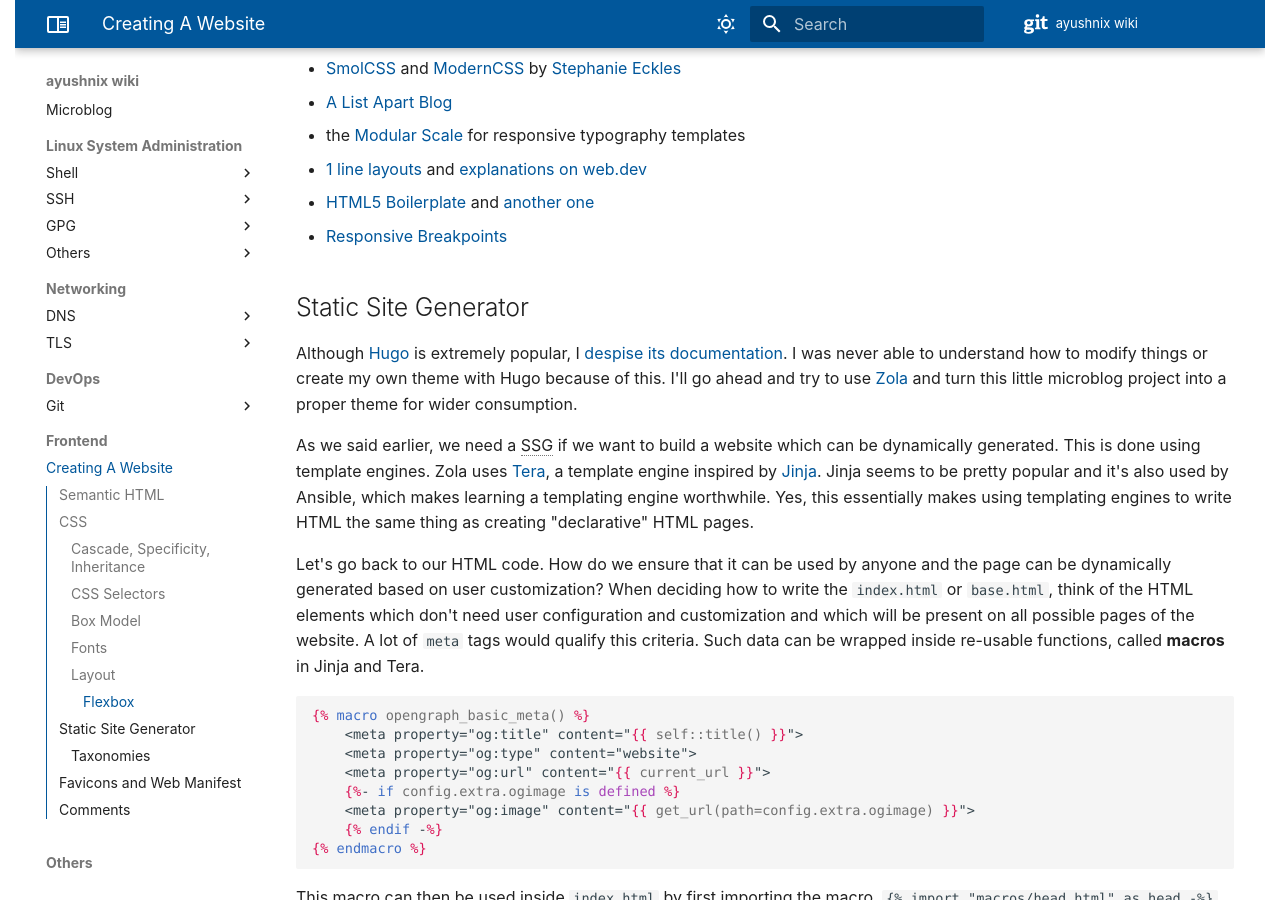
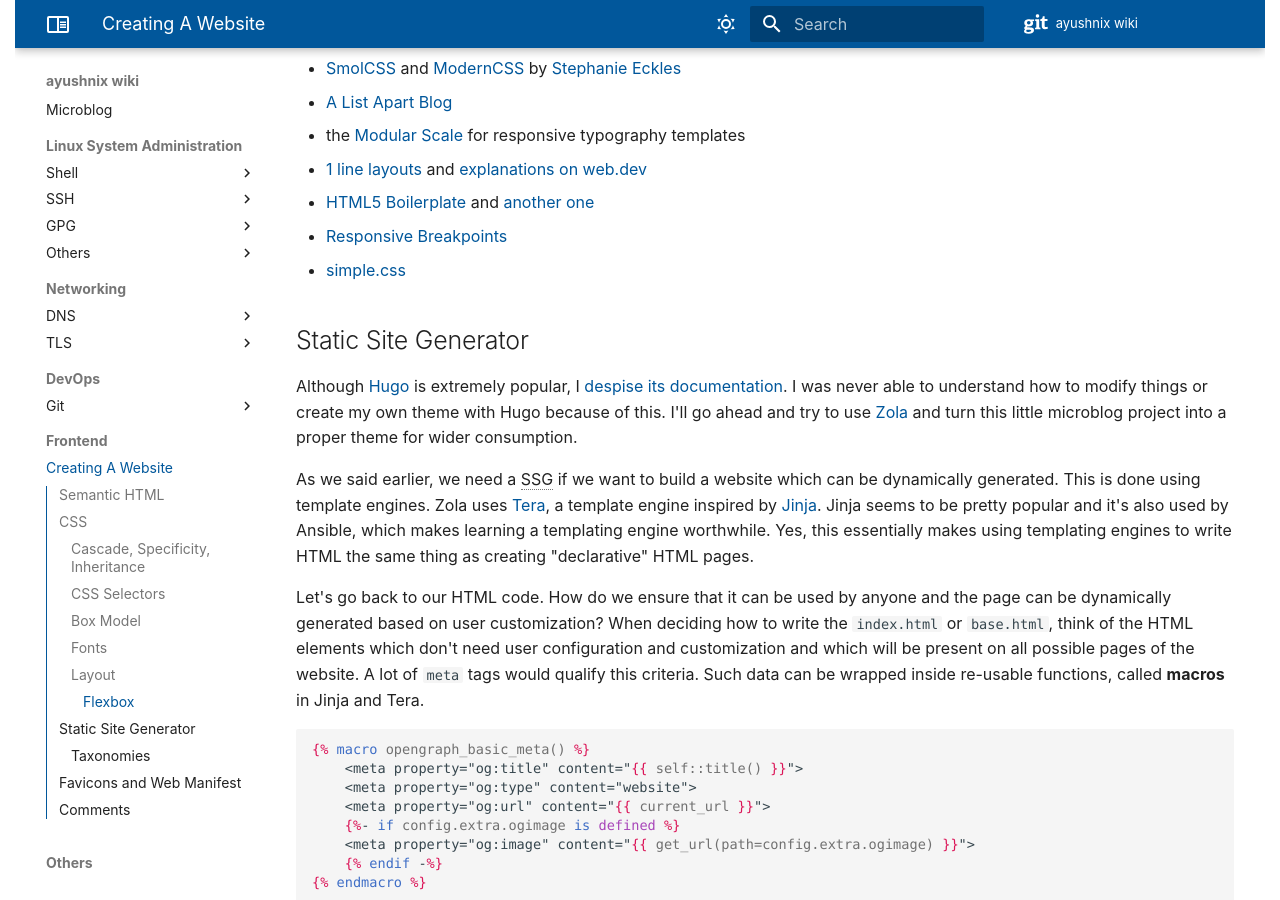
Before and after one commit to ayushnix/wiki, an MkDocs documentation site: the page built from docs/frontend/creating-a-website.md, in a window 1280 px wide and 900 px high, scrolled down 11282 px. Built offline with MkDocs 1.6.1 and Material for MkDocs 9.7.7, drawn with Linux system fonts in a browser that asks for light colours; comment, search, counter and statistics services are not loaded.

Commit message:
add link to simple.css

```diff
--- a/docs/frontend/creating-a-website.md
+++ b/docs/frontend/creating-a-website.md
@@ -573,6 +573,7 @@ the resources that I've already mentioned, here are some other resources which m
 - [1 line layouts][45] and [explanations on web.dev][46]
 - [HTML5 Boilerplate][47] and [another one][48]
 - [Responsive Breakpoints][49]
+- [simple.css][68]
 
 # Static Site Generator
 
```
Also changed, not shown: other parts of docs/frontend/creating-a-website.md (+1 -0 lines).
